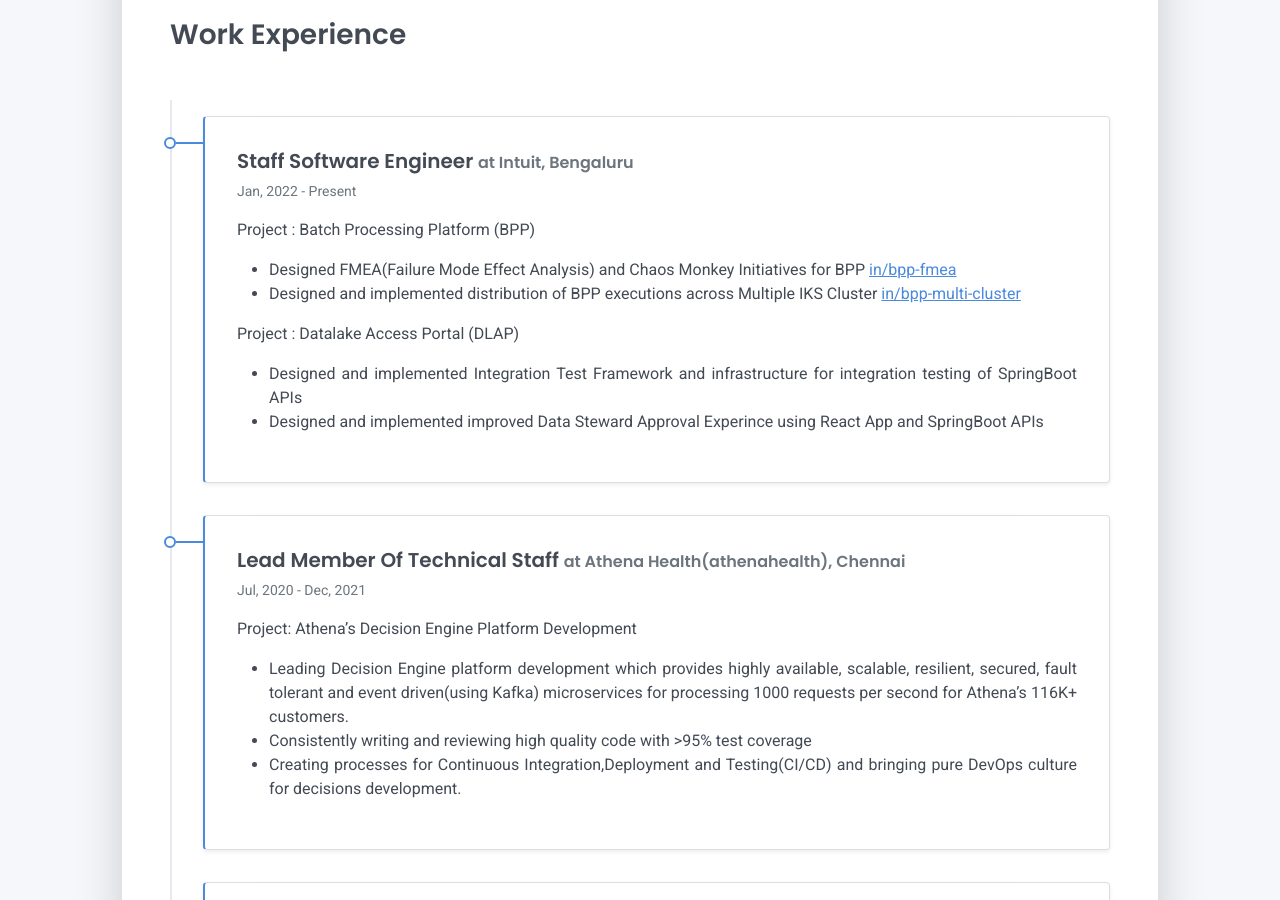
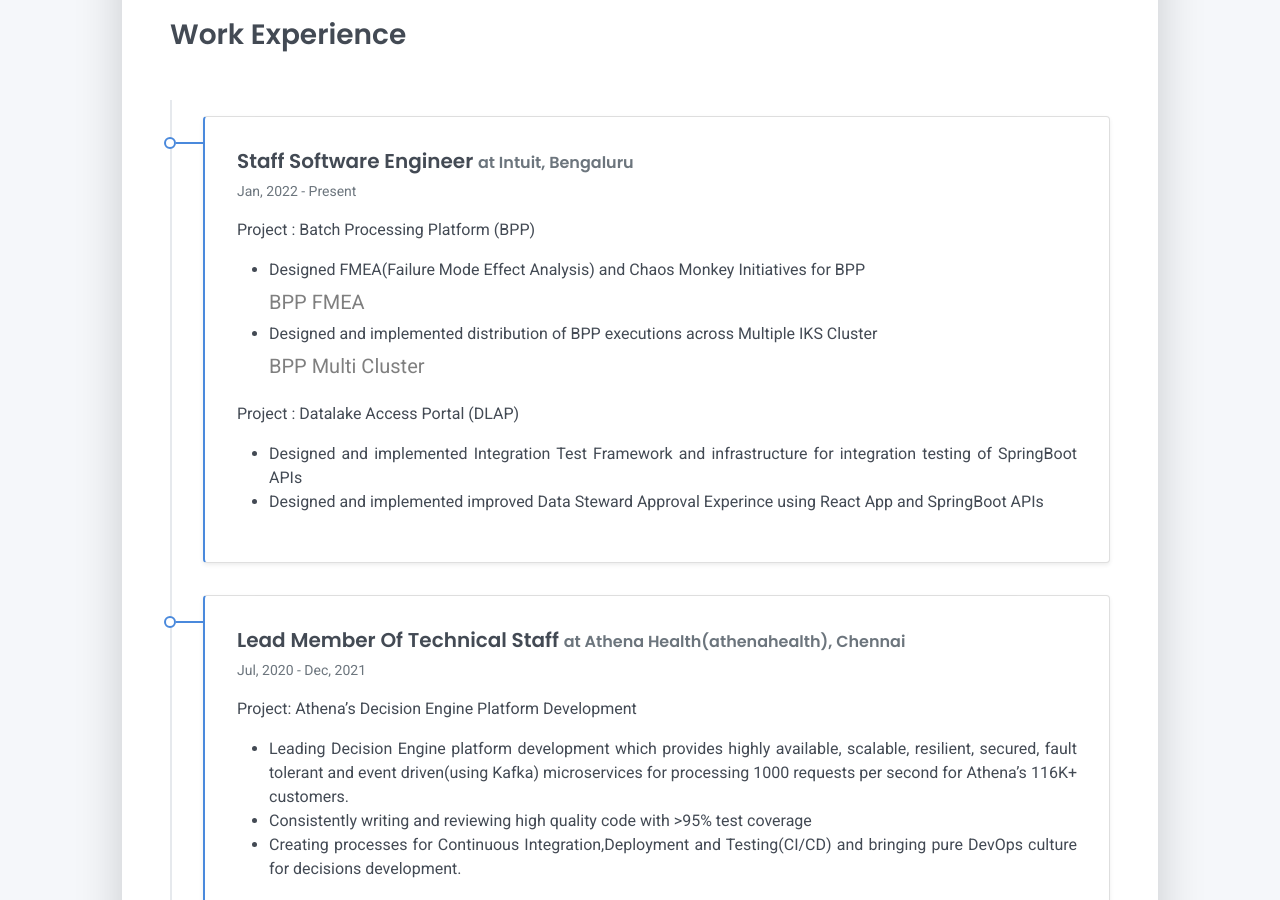
Before and after one commit to anandkshitiz/anandkshitiz.github.io, a Jekyll site: the page built from tabs/about.md, in a window 1280 px wide and 900 px high, scrolled down 1400 px. Built offline with Jekyll 4.4.1, drawn with Linux system fonts in a browser that asks for light colours.

```diff
--- a/tabs/about/content/work-experience-section.html
+++ b/tabs/about/content/work-experience-section.html
@@ -8,8 +8,8 @@
             <div>
                 <p style="text-align: justify">
                 <ul style="text-align: justify">
-                    <li>Designed FMEA(Failure Mode Effect Analysis) and Chaos Monkey Initiatives for BPP <a href="url">in/bpp-fmea</a></li>
-                    <li>Designed and implemented distribution of BPP executions across Multiple IKS Cluster <a href="url">in/bpp-multi-cluster</a></li>
+                    <li>Designed FMEA(Failure Mode Effect Analysis) and Chaos Monkey Initiatives for BPP <a class="nav-link" href="in/bpp-fmea">BPP FMEA</a></li>
+                    <li>Designed and implemented distribution of BPP executions across Multiple IKS Cluster <a class="nav-link" href="in/bpp-multi-cluster">BPP Multi Cluster</a></li>
                 </ul>
                 </p>
             </div>
```
